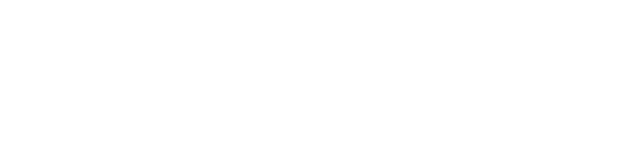
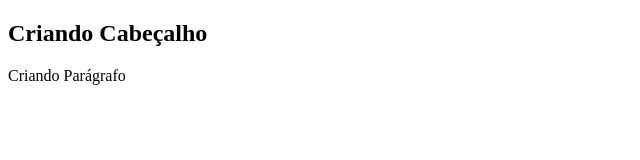
Before and after one commit to celsotatizana/git, a plain HTML site: page index.html in a window 1280 px wide. Shown: the whole page, without its empty margins (0-640 px from the left). Drawn offline with Linux system fonts and the light colour scheme.

Commit message:
criei um parágrafo e um cabeçalho

```diff
--- a/index.html
+++ b/index.html
@@ -6,6 +6,7 @@
     <title>Teste de Git</title>
 </head>
 <body>
-
+    <h2>Criando Cabeçalho</h2>
+    <p>Criando Parágrafo</p>
 </body>
 </html>
```
